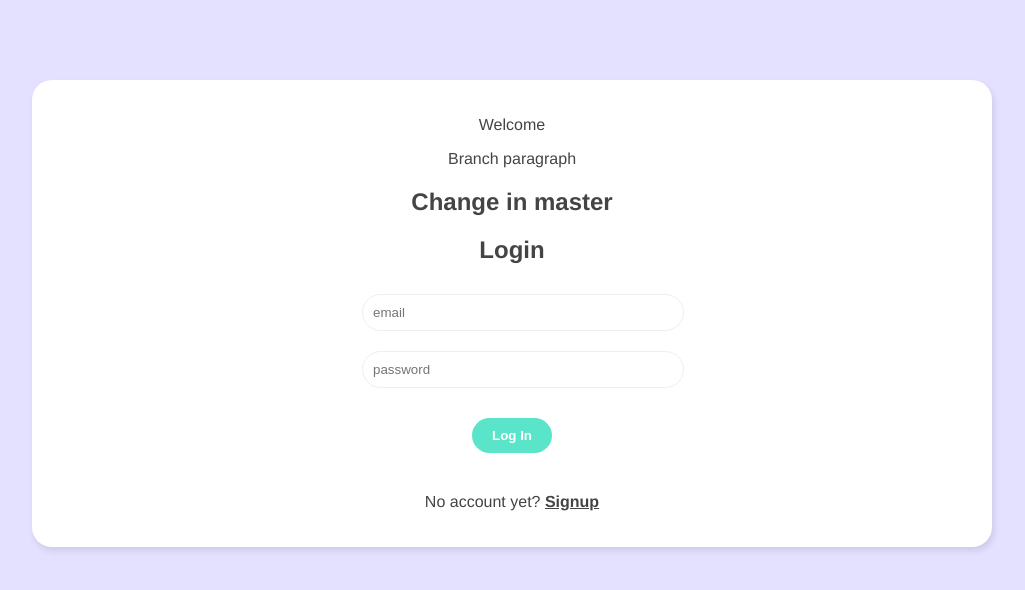
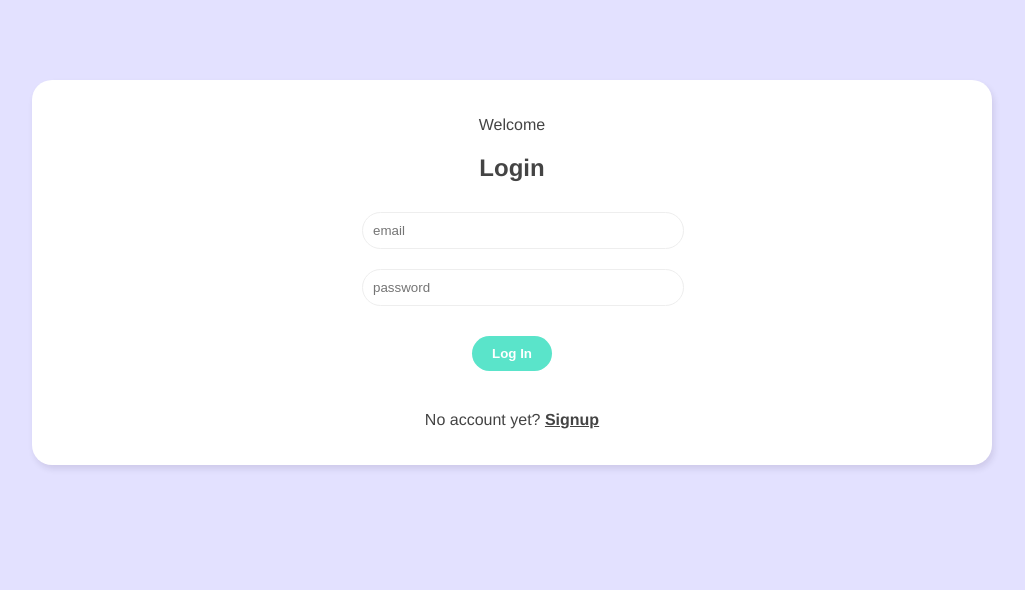
Before and after one commit to karinlj/vue-live-chat, a Vue app: page / in a window 1280 px wide. Shown: the top 590 px of the page, without its empty margins (128-1153 px from the left). Built offline with nearby package versions, Linux system fonts and the light colour scheme; no server answers.

Commit message:
deleted lines

```diff
--- a/src/views/Welcome.vue
+++ b/src/views/Welcome.vue
@@ -1,8 +1,6 @@
 <template>
   <div class="welcome container">
     <p>Welcome</p>
-    <p>Branch paragraph</p>
-    <h2>Change in master</h2>
     <div v-if="showLogin">
       <h2>Login</h2>
       <LoginForm @login="enterChat" />
```
